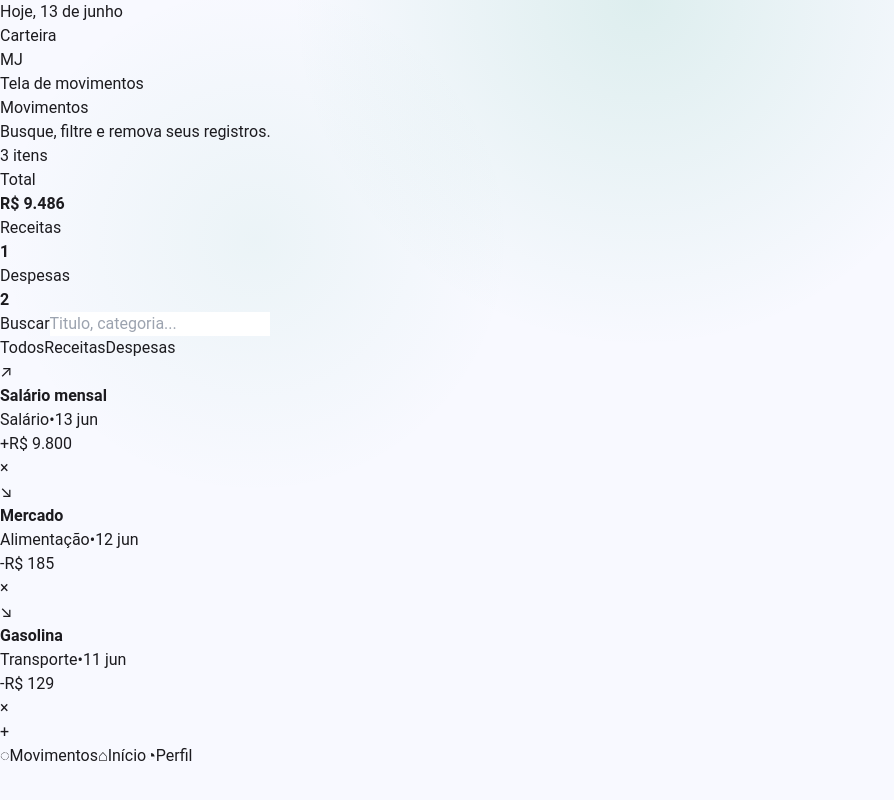
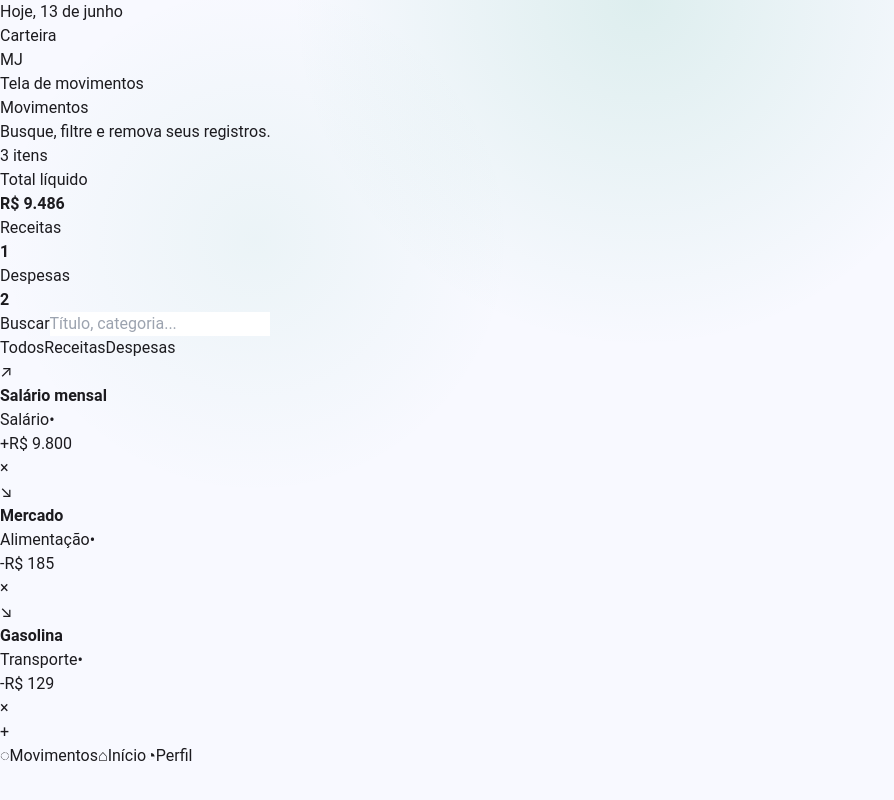
Before and after one commit to DoutorK/financeApp, a React (Vite) app: page / in a window 1280 px wide. Both pictures are taken after a click on the button "Ver todos". Shown: the whole page, without its empty margins (0-894 px from the left). Built offline with nearby package versions, Linux system fonts and the light colour scheme.

Commit message:
REFACOTR: adiciona as logicas de transacao pos add

```diff
--- a/src/components/MovementsScreen.tsx
+++ b/src/components/MovementsScreen.tsx
@@ -1,38 +1,25 @@
 import { TransactionItem } from './TransactionItem'
-
-export type MovementTransaction = {
-  id: string
-  title: string
-  category: string
-  amount: number
-  kind: 'income' | 'expense'
-  date: string
-}
-
-export type MovementFilter = 'all' | 'income' | 'expense'
+import {
+  formatCurrency,
+  formatShortDate,
+  type Transaction,
+  type TransactionFilter,
+} from '../lib/transactions'
 
 type MovementsScreenProps = {
-  transactions: ReadonlyArray<MovementTransaction>
+  transactions: ReadonlyArray<Transaction>
   query: string
-  filter: MovementFilter
+  filter: TransactionFilter
   onQueryChange: (value: string) => void
-  onFilterChange: (value: MovementFilter) => void
+  onFilterChange: (value: TransactionFilter) => void
   onDelete: (id: string) => void
 }
 
-const filterOptions: Array<{ label: string; value: MovementFilter }> = [
+const filterOptions: Array<{ label: string; value: TransactionFilter }> = [
   { label: 'Todos', value: 'all' },
   { label: 'Receitas', value: 'income' },
   { label: 'Despesas', value: 'expense' },
 ]
-
-function formatCurrency(value: number) {
-  return new Intl.NumberFormat('pt-BR', {
-    style: 'currency',
-    currency: 'BRL',
-    maximumFractionDigits: 0,
-  }).format(value)
-}
 
 export function MovementsScreen({
   transactions,
@@ -56,6 +43,10 @@ export function MovementsScreen({
 
   const incomeCount = transactions.filter((transaction) => transaction.kind === 'income').length
   const expenseCount = transactions.filter((transaction) => transaction.kind === 'expense').length
+  const netTotal = transactions.reduce(
+    (sum, item) => sum + (item.kind === 'income' ? item.amount : -item.amount),
+    0,
+  )
 
   return (
     <section className="grid gap-4">
@@ -81,12 +72,10 @@ export function MovementsScreen({
       <div className="grid gap-3 sm:grid-cols-3">
         <article className="rounded-[1.5rem] border border-outline-variant bg-surface-container-high p-4 shadow-soft">
           <p className="text-xs font-medium uppercase tracking-[0.08em] text-text-variant">
-            Total
+            Total líquido
           </p>
           <strong className="mt-2 block text-lg font-medium tracking-[-0.03em] text-text">
-            {formatCurrency(
-              transactions.reduce((sum, item) => sum + (item.kind === 'income' ? item.amount : -item.amount), 0),
-            )}
+            {formatCurrency(netTotal)}
           </strong>
         </article>
 
@@ -117,7 +106,7 @@ export function MovementsScreen({
           type="search"
           value={query}
           onChange={(event) => onQueryChange(event.target.value)}
-          placeholder="Titulo, categoria..."
+          placeholder="Título, categoria..."
           className="h-12 rounded-[1.1rem] border border-outline-variant bg-surface-container px-4 text-sm text-text outline-none ring-0 placeholder:text-text-variant focus:border-brand-400"
         />
       </label>
@@ -159,7 +148,7 @@ export function MovementsScreen({
               category={transaction.category}
               amount={formatCurrency(transaction.amount)}
               kind={transaction.kind}
-              date={transaction.date}
+              dateLabel={formatShortDate(transaction.date)}
               onDelete={() => onDelete(transaction.id)}
             />
           ))
```
